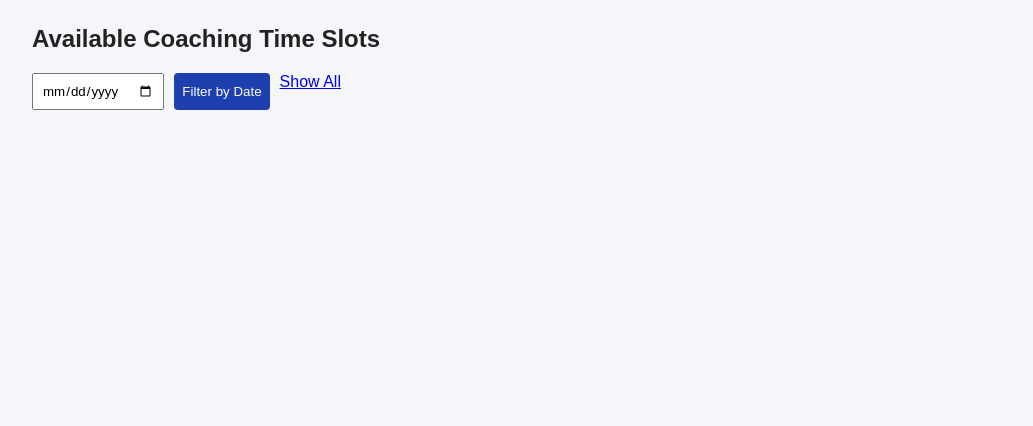
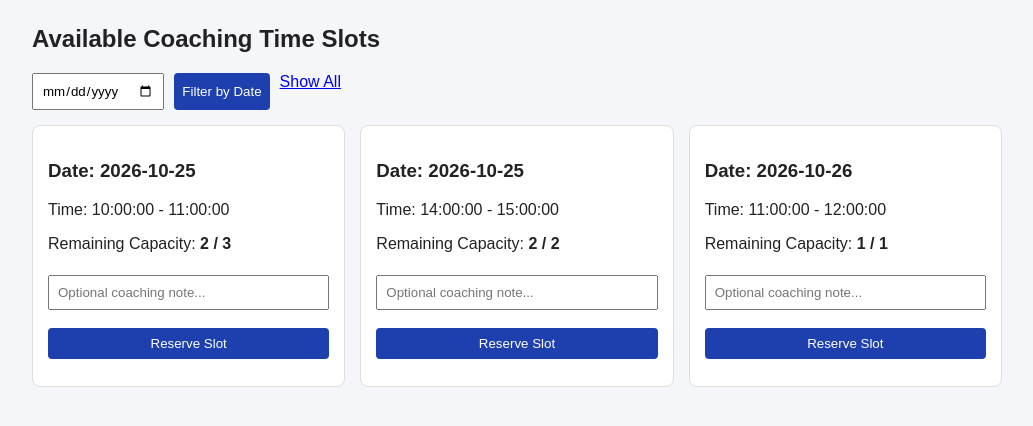
Before and after one commit to aljariri0/Career-Coaching-Reservation-System, a PHP site: page / in a window 1280 px wide. Shown: the part 42-468 px from the top of the page, without its empty margins (123-1156 px from the left). Run offline with PHP 8.4, Linux system fonts and the light colour scheme; the visitor is signed in with stand-in values (Sample User, id 1); data comes from the database, SQL or seed files in the repository; tables that the repository leaves empty hold one stand-in row (values such as "Sample post"); data that the repository does not hold is empty.

Commit message:
fix -> available slots don't show in the user page

```diff
--- a/index.php
+++ b/index.php
@@ -38,15 +38,15 @@ if ($_SERVER['REQUEST_METHOD'] === 'POST' && isset($_POST['slot_id'])) {
     }
 }
 
-// // 2. Fetch Future Slots (Optional Date Filter)
-// $dateFilter = $_GET['date'] ?? '';
-// if ($dateFilter !== '') {
-//     $stmt = $pdo->prepare("SELECT * FROM time_slots WHERE slot_date = ? AND TIMESTAMP(slot_date, start_time) > NOW() ORDER BY slot_date, start_time");
-//     $stmt->execute([$dateFilter]);
-// } else {
-//     $stmt = $pdo->query("SELECT * FROM time_slots WHERE TIMESTAMP(slot_date, start_time) > NOW() ORDER BY slot_date, start_time");
-// }
-// $slots = $stmt->fetchAll(PDO::FETCH_ASSOC);
+// fetch future Slots
+$dateFilter = $_GET['date'] ?? '';
+if ($dateFilter !== '') {
+    $stmt = $pdo->prepare("SELECT * FROM time_slots WHERE slot_date = ? AND TIMESTAMP(slot_date, start_time) > NOW() ORDER BY slot_date, start_time");
+    $stmt->execute([$dateFilter]);
+} else {
+    $stmt = $pdo->query("SELECT * FROM time_slots WHERE TIMESTAMP(slot_date, start_time) > NOW() ORDER BY slot_date, start_time");
+}
+$slots = $stmt->fetchAll(PDO::FETCH_ASSOC);
 
 ?>
 
```
